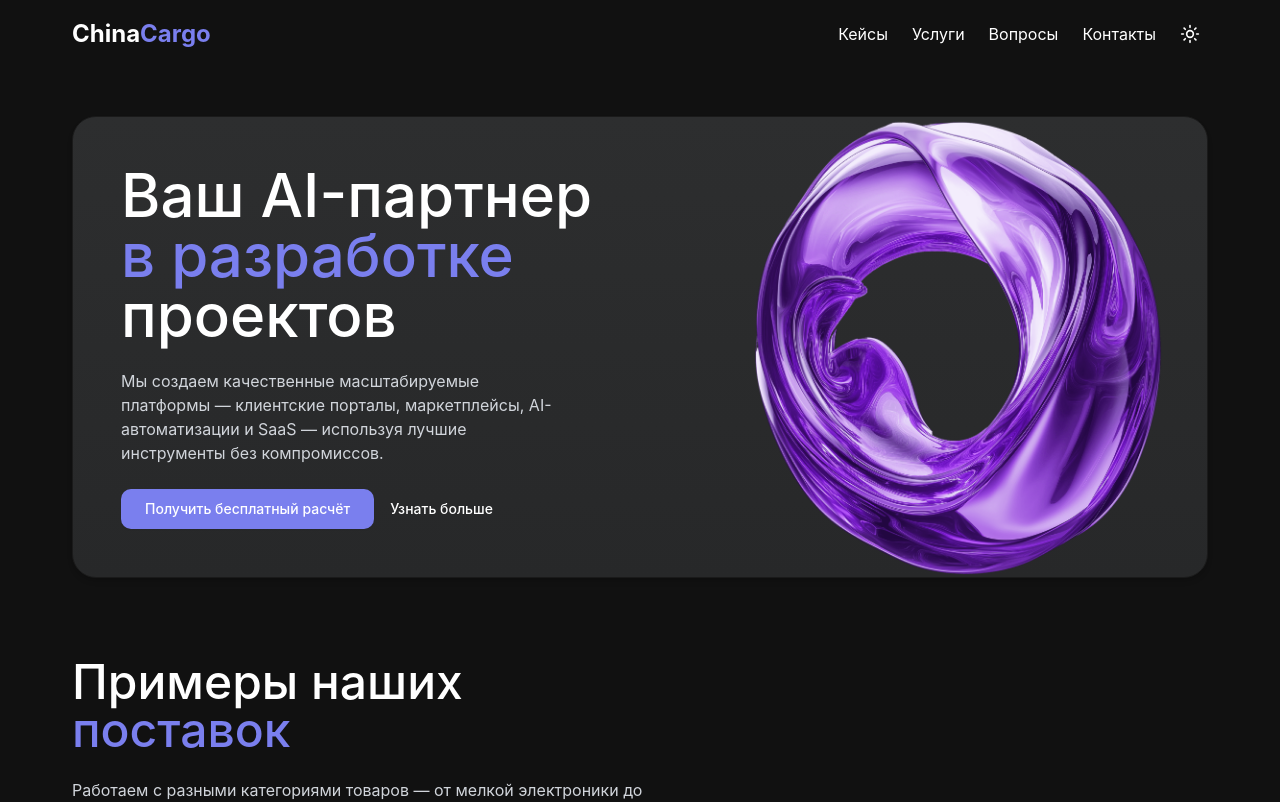
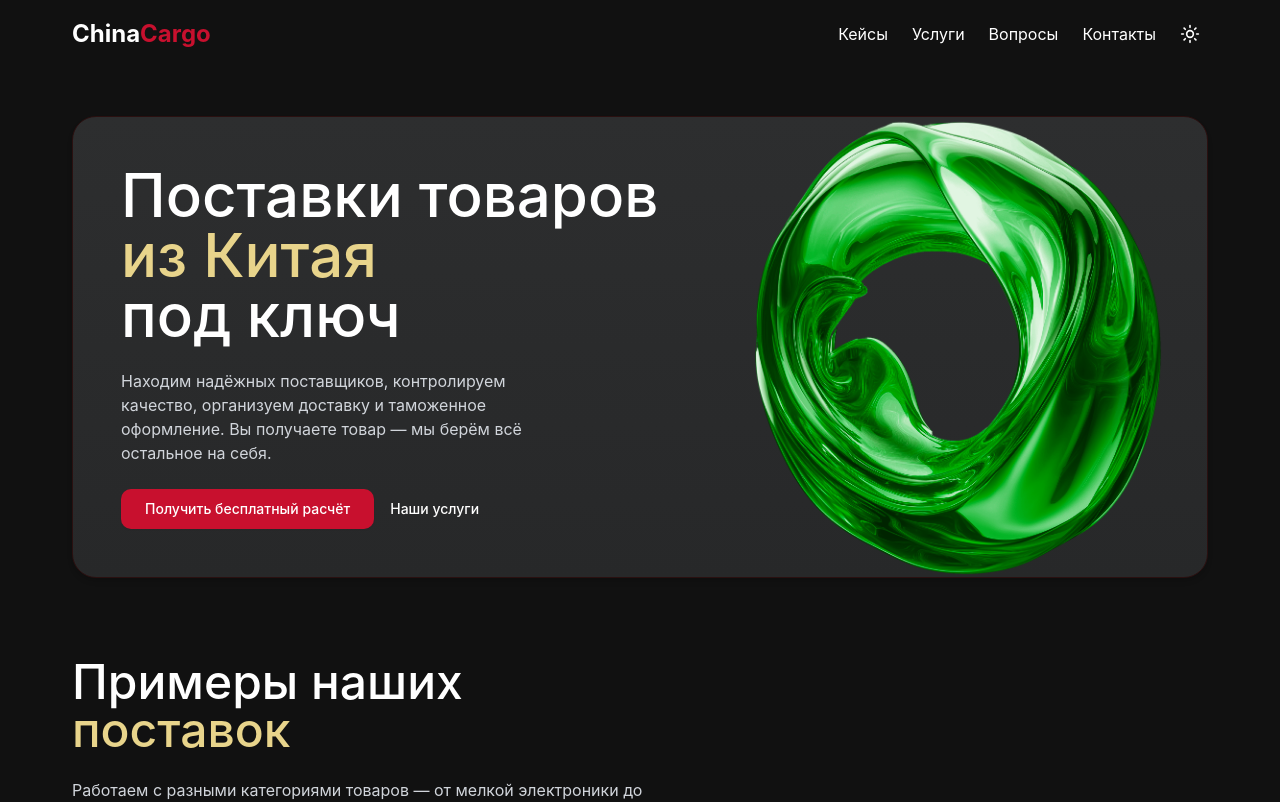
Before and after one commit to pr-poehali-dev/nova-development-2, a React (Vite) app: page / in a window 1280 px wide. Shown: the top 802 px of the page. Built offline with nearby package versions, Linux system fonts and the light colour scheme.

Commit message:
feat: добавить красно-золотую схему

```diff
--- a/src/components/landing/CallToAction.tsx
+++ b/src/components/landing/CallToAction.tsx
@@ -6,7 +6,7 @@ export default function CallToAction() {
       <div className="p-8 md:p-10 lg:p-12 flex flex-col md:flex-row items-start">
         <div className="w-full md:w-3/5 z-10">
           <h2 className="text-black dark:text-white mb-6 text-3xl md:text-4xl lg:text-5xl font-medium leading-tight">
-            Готовы начать <span className="text-[#7A7FEE] dark:text-[#7A7FEE]">поставки</span> из Китая?
+            Готовы начать <span className="text-[#c8102e] dark:text-[#e8d48b]">поставки</span> из Китая?
           </h2>
           <p className="my-6 text-sm md:text-base max-w-md text-gray-700 dark:text-gray-300">
             Расскажите, что хотите привезти, — и мы рассчитаем стоимость и сроки бесплатно.
@@ -22,8 +22,9 @@ export default function CallToAction() {
         <div className="hidden md:block md:w-2/5 md:absolute md:right-0 md:top-0 md:bottom-0 md:flex md:items-center">
           <img
             src="/purple-circle-wave-static.png"
-            alt="Purple Wave"
+            alt="Wave"
             className="w-full h-auto md:h-full md:w-auto md:object-cover md:object-left"
+            style={{ filter: "hue-rotate(210deg) saturate(1.5)" }}
           />
         </div>
       </div>
--- a/src/components/landing/Faq.tsx
+++ b/src/components/landing/Faq.tsx
@@ -52,7 +52,7 @@ export default function Faq() {
       <div className="card p-8 md:p-10 shadow-lg">
         <h2 className="text-black dark:text-white mb-6 text-3xl md:text-4xl lg:text-5xl font-medium leading-tight">
           Частые
-          <span className="block text-[#7A7FEE] dark:text-[#7A7FEE]">вопросы</span>
+          <span className="block text-[#c8102e] dark:text-[#e8d48b]">вопросы</span>
         </h2>
         <p className="mb-8 max-w-2xl text-gray-700 dark:text-gray-300">
           Отвечаем на самые частые вопросы о поставках из Китая. Не нашли ответ — напишите нам, и мы разберём вашу ситуацию лично.
@@ -63,13 +63,13 @@ export default function Faq() {
             <div key={faq.id} className="border-b pb-4 border-gray-300 dark:border-gray-700">
               <button
                 onClick={() => toggleItem(faq.id)}
-                className="flex justify-between items-center w-full text-left py-2 font-medium text-black dark:text-white hover:text-[#7A7FEE] dark:hover:text-[#7A7FEE] transition-colors"
+                className="flex justify-between items-center w-full text-left py-2 font-medium text-black dark:text-white hover:text-[#c8102e] dark:hover:text-[#e8d48b] transition-colors"
                 aria-expanded={openItem === faq.id}
                 aria-controls={`faq-answer-${faq.id}`}
               >
                 <span className="font-medium">{faq.question}</span>
                 <ChevronDown
-                  className={`w-5 h-5 transition-transform ${openItem === faq.id ? "rotate-180 text-[#7A7FEE]" : ""}`}
+                  className={`w-5 h-5 transition-transform ${openItem === faq.id ? "rotate-180 text-[#c8102e]" : ""}`}
                 />
               </button>
               {openItem === faq.id && (
--- a/src/components/landing/Footer.tsx
+++ b/src/components/landing/Footer.tsx
@@ -14,7 +14,7 @@ export default function Footer() {
       <div className="flex flex-col items-center text-center">
         <a href="#" className="flex items-center justify-center mb-4">
           <span className="text-2xl font-bold text-black dark:text-white">
-            China<span className="text-[#7A7FEE]">Cargo</span>
+            China<span className="text-[#c8102e]">Cargo</span>
           </span>
         </a>
         <p className="text-sm text-gray-600 dark:text-gray-400 max-w-md mx-auto mb-8">
--- a/src/components/landing/Header.tsx
+++ b/src/components/landing/Header.tsx
@@ -32,14 +32,14 @@ export default function Header() {
     <>
       <header
         className={`sticky top-0 z-40 w-full transition-all duration-200 ${
-          isScrolled ? "bg-white/90 dark:bg-[#111111]/90 backdrop-blur-sm shadow-sm" : "bg-transparent"
+          isScrolled ? "bg-white/90 dark:bg-[#120808]/90 backdrop-blur-sm shadow-sm" : "bg-transparent"
         }`}
       >
         <div className="container py-4">
           <div className="flex items-center justify-between">
             <a href="#" className="flex items-center">
               <span className="text-2xl font-bold text-black dark:text-white">
-                China<span className="text-[#7A7FEE]">Cargo</span>
+                China<span className="text-[#c8102e]">Cargo</span>
               </span>
             </a>
 
@@ -49,7 +49,7 @@ export default function Header() {
                   <li>
                     <a
                       href="#projects"
-                      className="text-black dark:text-white hover:text-[#7A7FEE] dark:hover:text-[#7A7FEE] transition-colors"
+                      className="text-black dark:text-white hover:text-[#c8102e] dark:hover:text-[#e8d48b] transition-colors"
                     >
                       Кейсы
                     </a>
@@ -57,7 +57,7 @@ export default function Header() {
                   <li>
                     <a
                       href="#services"
-                      className="text-black dark:text-white hover:text-[#7A7FEE] dark:hover:text-[#7A7FEE] transition-colors"
+                      className="text-black dark:text-white hover:text-[#c8102e] dark:hover:text-[#e8d48b] transition-colors"
                     >
                       Услуги
                     </a>
@@ -65,7 +65,7 @@ export default function Header() {
                   <li>
                     <a
                       href="#faq"
-                      className="text-black dark:text-white hover:text-[#7A7FEE] dark:hover:text-[#7A7FEE] transition-colors"
+                      className="text-black dark:text-white hover:text-[#c8102e] dark:hover:text-[#e8d48b] transition-colors"
                     >
                       Вопросы
                     </a>
@@ -73,7 +73,7 @@ export default function Header() {
                   <li>
                     <a
                       href="#contact"
-                      className="text-black dark:text-white hover:text-[#7A7FEE] dark:hover:text-[#7A7FEE] transition-colors"
+                      className="text-black dark:text-white hover:text-[#c8102e] dark:hover:text-[#e8d48b] transition-colors"
                     >
                       Контакты
                     </a>
@@ -97,10 +97,10 @@ export default function Header() {
 
       {mobileMenuOpen && (
         <div className="fixed inset-0 z-[100] bg-black/50 md:hidden">
-          <div className="fixed top-0 right-0 h-full w-[85%] max-w-sm bg-white dark:bg-[#111111] shadow-xl overflow-y-auto">
-            <div className="sticky top-0 z-10 flex items-center justify-between p-4 border-b border-gray-200 dark:border-gray-800 bg-white dark:bg-[#111111]">
+          <div className="fixed top-0 right-0 h-full w-[85%] max-w-sm bg-white dark:bg-[#120808] shadow-xl overflow-y-auto">
+            <div className="sticky top-0 z-10 flex items-center justify-between p-4 border-b border-gray-200 dark:border-gray-800 bg-white dark:bg-[#120808]">
               <span className="text-xl font-bold text-black dark:text-white">
-                China<span className="text-[#7A7FEE]">Cargo</span>
+                China<span className="text-[#c8102e]">Cargo</span>
               </span>
               <button
                 onClick={() => setMobileMenuOpen(false)}
@@ -128,7 +128,7 @@ export default function Header() {
                     className="flex items-center py-3 px-4 rounded-lg text-base text-gray-800 dark:text-gray-200 hover:bg-gray-100 dark:hover:bg-gray-800"
                     onClick={() => setMobileMenuOpen(false)}
                   >
-                    Проекты
+                    Кейсы
                   </a>
                 </li>
                 <li>
@@ -155,7 +155,7 @@ export default function Header() {
             <div className="p-4 mt-4 border-t border-gray-200 dark:border-gray-800">
               <a
                 href="#contact"
-                className="flex items-center justify-center w-full py-3 px-4 bg-[#7A7FEE] text-white rounded-lg text-base font-medium hover:bg-opacity-90 transition-colors"
+                className="flex items-center justify-center w-full py-3 px-4 bg-[#c8102e] text-white rounded-lg text-base font-medium hover:bg-opacity-90 transition-colors"
                 onClick={() => setMobileMenuOpen(false)}
               >
                 Связаться с нами
--- a/src/components/landing/Hero.tsx
+++ b/src/components/landing/Hero.tsx
@@ -6,17 +6,17 @@ export default function Hero() {
       <div className="p-8 md:p-10 lg:p-12 flex flex-col md:flex-row items-start">
         <div className="w-full md:w-3/5 z-10">
           <h1 className="text-black dark:text-white text-4xl md:text-5xl lg:text-6xl font-medium leading-tight">
-            Ваш AI-партнер
-            <span className="block text-[#7A7FEE] dark:text-[#7A7FEE]">в разработке</span>
-            проектов
+            Поставки товаров
+            <span className="block text-[#c8102e] dark:text-[#e8d48b]">из Китая</span>
+            под ключ
           </h1>
           <p className="my-6 text-sm md:text-base max-w-md text-gray-700 dark:text-gray-300">
-            Мы создаем качественные масштабируемые платформы — клиентские порталы, маркетплейсы, AI-автоматизации и SaaS — используя лучшие инструменты без компромиссов.
+            Находим надёжных поставщиков, контролируем качество, организуем доставку и таможенное оформление. Вы получаете товар — мы берём всё остальное на себя.
           </p>
           <div className="flex flex-wrap items-center gap-4">
             <ContactFormButton />
             <a href="#services" className="btn-secondary text-black dark:text-white">
-              Узнать больше
+              Наши услуги
             </a>
           </div>
         </div>
@@ -26,6 +26,7 @@ export default function Hero() {
             src="/purple-circle-wave-static.png"
             alt="Purple Wave"
             className="w-full h-auto md:h-full md:w-auto md:object-cover md:object-left"
+            style={{ filter: "hue-rotate(210deg) saturate(1.5)" }}
           />
         </div>
       </div>
--- a/src/components/landing/Projects.tsx
+++ b/src/components/landing/Projects.tsx
@@ -29,7 +29,7 @@ export default function Projects() {
     <section id="projects" className="my-20">
       <h2 className="text-black dark:text-white mb-6 text-3xl md:text-4xl lg:text-5xl font-medium leading-tight">
         Примеры наших
-        <span className="block text-[#7A7FEE] dark:text-[#7A7FEE]">поставок</span>
+        <span className="block text-[#c8102e] dark:text-[#e8d48b]">поставок</span>
       </h2>
       <p className="mb-12 max-w-2xl text-gray-700 dark:text-gray-300">
         Работаем с разными категориями товаров — от мелкой электроники до промышленного оборудования. Каждый клиент получает персонального менеджера и полный контроль над своим грузом.
@@ -51,7 +51,7 @@ export default function Projects() {
             <div className="p-4 md:p-6">
               <h3 className="text-xl font-semibold text-black dark:text-white">{project.title}</h3>
               <p className="text-gray-700 dark:text-gray-300 text-sm mt-1 mb-4">{project.shortDescription}</p>
-              <div className="inline-flex items-center text-[#7A7FEE] text-sm font-medium group">
+              <div className="inline-flex items-center text-[#c8102e] dark:text-[#e8d48b] text-sm font-medium group">
                 Подробнее об этом кейсе{" "}
                 <ArrowUpRight className="w-4 h-4 ml-1 group-hover:translate-x-0.5 group-hover:-translate-y-0.5 transition-transform" />
               </div>
--- a/src/index.css
+++ b/src/index.css
@@ -4,41 +4,45 @@
 
 :root {
   --background: #ffffff;
-  --foreground: #111827;
-  --card: #f3f4f6;
-  --card-foreground: #111827;
-  --card-border: #e5e7eb;
-  --primary: #7a7fee;
+  --foreground: #1a0a0a;
+  --card: #fdf5f5;
+  --card-foreground: #1a0a0a;
+  --card-border: #f0d8d8;
+  --primary: #c8102e;
   --primary-foreground: #ffffff;
-  --secondary: #f3f4f6;
-  --secondary-foreground: #111827;
+  --secondary: #fdf5f5;
+  --secondary-foreground: #1a0a0a;
   --muted: #6b7280;
   --muted-foreground: #4b5563;
-  --accent: #f3f4f6;
-  --accent-foreground: #111827;
-  --border: #d1d5db;
-  --input: #d1d5db;
-  --ring: #7a7fee;
+  --accent: #fdf5f5;
+  --accent-foreground: #1a0a0a;
+  --border: #e8c8c8;
+  --input: #e8c8c8;
+  --ring: #c8102e;
   --radius: 0.75rem;
+  --brand: #c8102e;
+  --gold: #d4a017;
 }
 
 .dark {
-  --background: #101112;
-  --foreground: #d9d9d9;
-  --card: #272829;
+  --background: #120808;
+  --foreground: #f0e0e0;
+  --card: #1e0f0f;
   --card-foreground: #ffffff;
-  --card-border: #1a1a1a;
-  --primary: #7a7fee;
+  --card-border: #2a1010;
+  --primary: #c8102e;
   --primary-foreground: #ffffff;
-  --secondary: #272829;
+  --secondary: #1e0f0f;
   --secondary-foreground: #ffffff;
   --muted: #a1a1aa;
   --muted-foreground: #d4d4d8;
-  --accent: #2a2a2a;
+  --accent: #2a1010;
   --accent-foreground: #ffffff;
-  --border: #2a2a2a;
-  --input: #2a2a2a;
-  --ring: #7a7fee;
+  --border: #2a1010;
+  --input: #2a1010;
+  --ring: #c8102e;
+  --brand: #c8102e;
+  --gold: #d4a017;
 }
 
 @layer base {
@@ -109,7 +113,7 @@
   }
 
   .btn-primary {
-    background-color: #7a7fee;
+    background-color: var(--brand);
     color: #ffffff;
     @apply px-6 py-2.5 rounded-md hover:bg-opacity-90 transition-all text-sm font-medium shadow-sm inline-block;
   }
@@ -125,12 +129,12 @@
   }
 
   .section-subtitle {
-    color: #7a7fee;
+    color: var(--brand);
     @apply font-medium mb-6;
   }
 
   .accent-text {
-    color: #7a7fee;
+    color: var(--brand);
   }
 
   .mobile-menu-overlay {
@@ -199,7 +203,8 @@
   }
 
   .prose a {
-    @apply text-[#7A7FEE] hover:underline;
+    color: var(--brand);
+    @apply hover:underline;
   }
 
   .prose strong {
```
Also changed, not shown: src/components/landing/Services.tsx (+4 -4 lines).
